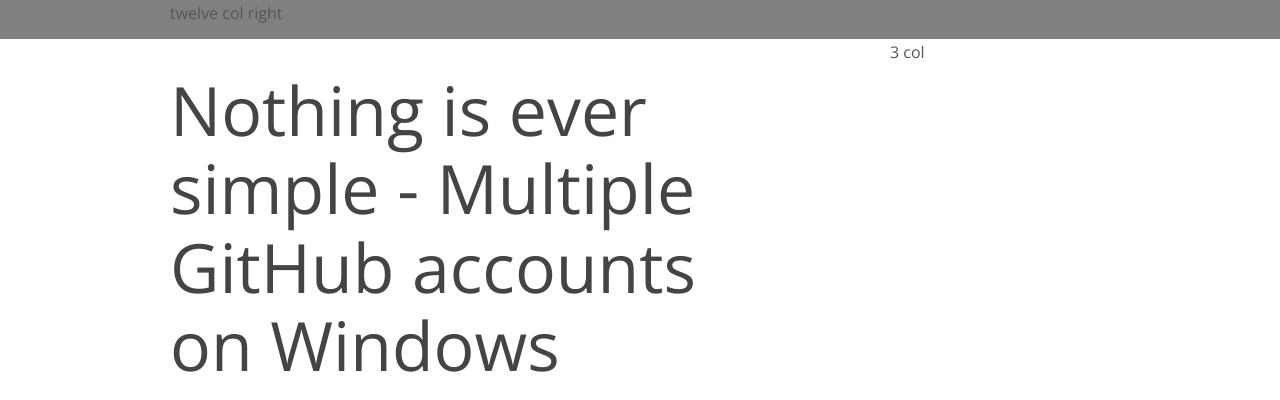
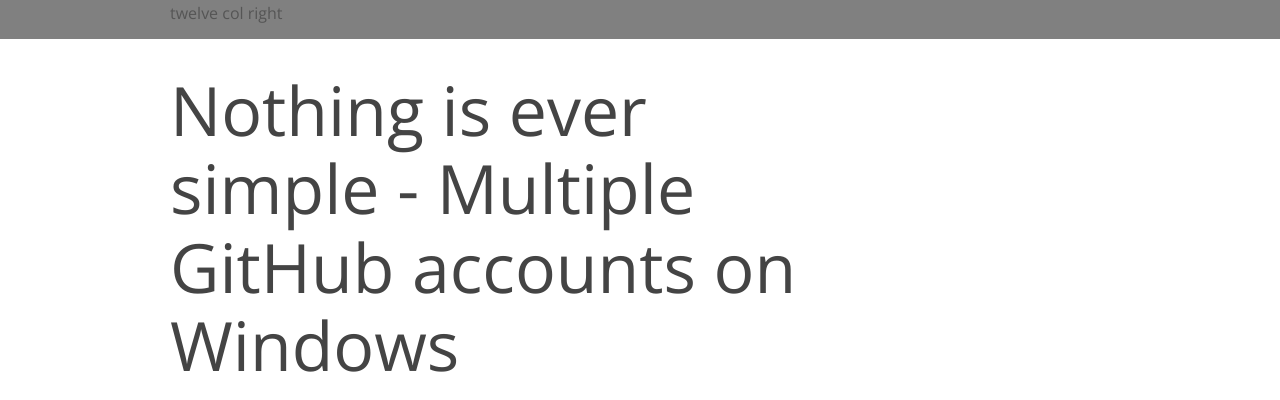
Before and after one commit to personanormal/blog-gumby, a website: page index.html in a window 1280 px wide. Shown: the top 400 px of the page. Drawn offline with nearby package versions, Linux system fonts and the light colour scheme.

Commit message:
Changed columns

```diff
--- a/index.html
+++ b/index.html
@@ -52,7 +52,7 @@
   </div>
   </div>
   <div class="row">
-    <div class="seven columns">
+    <div class="nine columns">
       <p>
      <section>
       <article>
```
